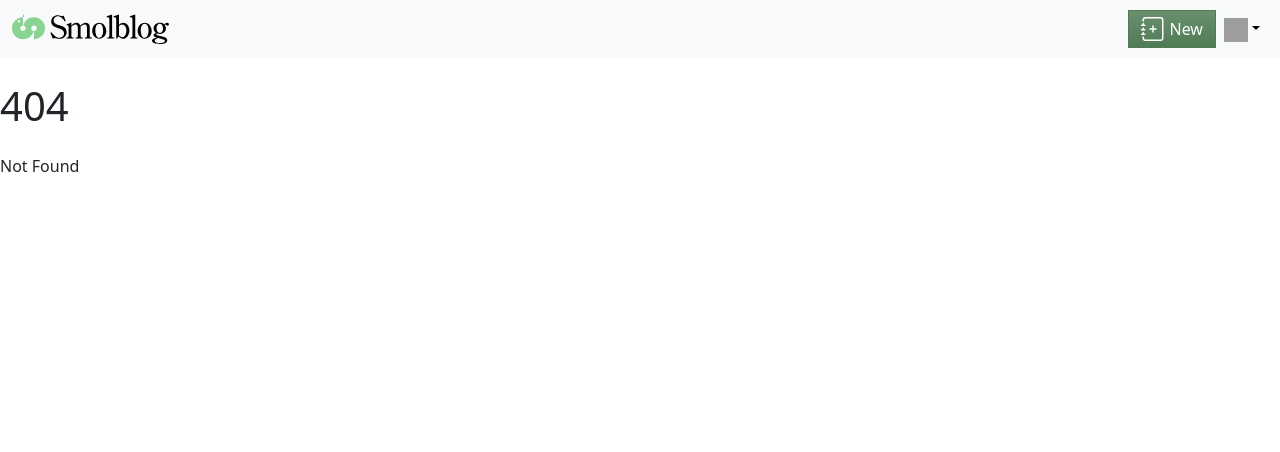
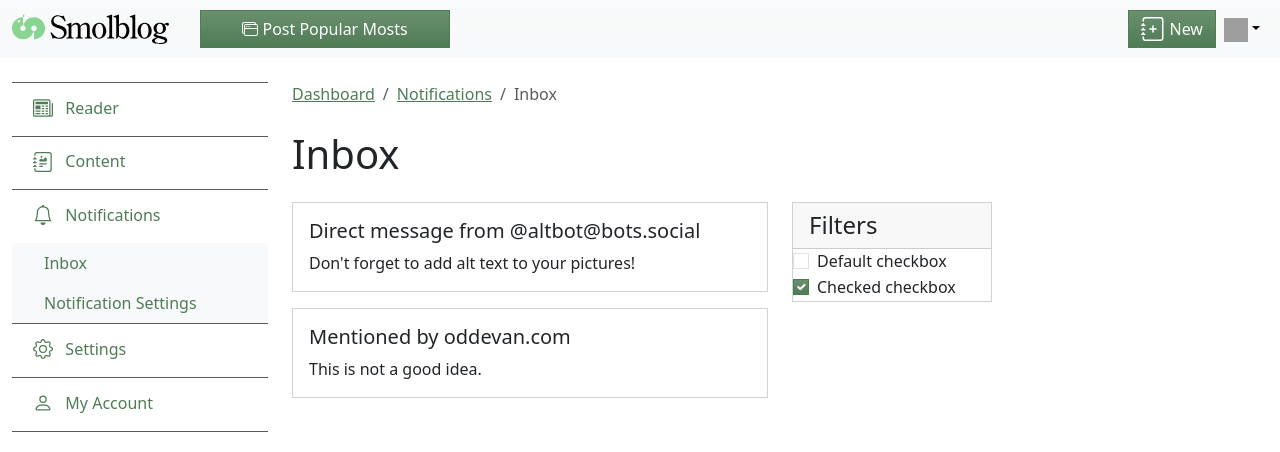
Before and after one commit to oddevan/smolblog-dashboard, a SvelteKit app: page /notifications in a window 1280 px wide. Before the commit this address had no page. Shown: the top 452 px of the page. Built offline with nearby package versions, Linux system fonts and the light colour scheme; grey boxes are pictures that could not be loaded.

Commit message:
Start notifications

```diff
--- /dev/null
+++ b/src/routes/notifications/+layout.svelte
@@ -0,0 +1,12 @@
+<script>
+	import SidebarFrame from "../SidebarFrame.svelte";
+</script>
+
+<SidebarFrame>
+<ul class="nav nav-pills flex-column" slot="notifications-nav">
+	<li class="nav-item"><a class="nav-link" href="/notifications">Inbox</a></li>
+	<li class="nav-item"><a class="nav-link" href="/notifications/settings">Notification Settings</a></li>
+</ul>
+
+<slot/>
+</SidebarFrame>
--- /dev/null
+++ b/src/routes/notifications/+page.svelte
@@ -0,0 +1,54 @@
+<script>
+	import Breadcrumbs from "../../lib/components/Breadcrumbs.svelte";
+
+	const steps = [
+		{path: '/', title: 'Dashboard'},
+		{path: '/notifications', title: 'Notifications'},
+	];
+
+</script>
+
+<style>
+	.filter-box {
+		max-width: 200px;
+	}
+</style>
+
+<Breadcrumbs steps={steps} current="Inbox" />
+
+<h1>Inbox</h1>
+
+<div class="row">
+	<div class="col-sm order-sm-2">
+		<div class="card filter-box">
+			<h4 class="card-header">Filters</h4>
+			<div class="form-check">
+				<input class="form-check-input" type="checkbox" value="" id="flexCheckDefault">
+				<label class="form-check-label" for="flexCheckDefault">
+					Default checkbox
+				</label>
+			</div>
+			<div class="form-check">
+				<input class="form-check-input" type="checkbox" value="" id="flexCheckChecked" checked>
+				<label class="form-check-label" for="flexCheckChecked">
+					Checked checkbox
+				</label>
+			</div>
+		</div>
+	</div>
+
+	<div class="col-sm order-sm-1">
+		<div class="card mb-3">
+			<div class="card-body">
+				<h5 class="card-title">Direct message from @altbot@bots.social</h5>
+				<p class="card-text">Don't forget to add alt text to your pictures!</p>
+			</div>
+		</div>
+		<div class="card mb-3">
+			<div class="card-body">
+				<h5 class="card-title">Mentioned by oddevan.com</h5>
+				<p class="card-text">This is not a good idea.</p>
+			</div>
+		</div>
+	</div>
+</div>
```
